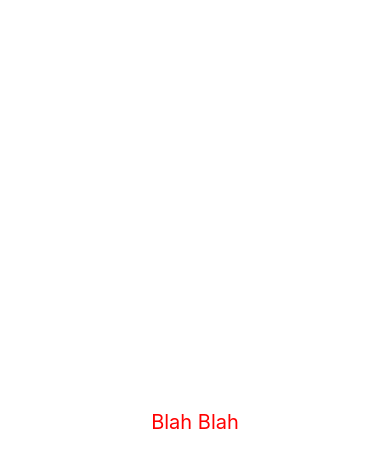
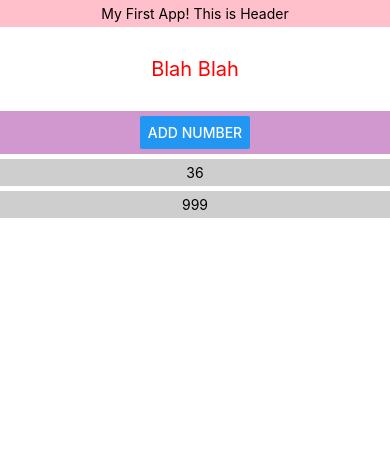
Before and after one commit to dohyunKim12/React-Native, a React Native app: screen / in a window 390 px wide. Shown: the top 468 px of the page. Built offline with nearby package versions, Linux system fonts and the light colour scheme.

Commit message:
Component-Button

```diff
--- a/App.js
+++ b/App.js
@@ -10,21 +10,32 @@ import {green, yellow} from 'color-name';
 import React, {Component} from 'react';
 import {View, Text, StyleSheet} from 'react-native';
 import Header from './src/header';
+import Generator from './src/generator';
+import NumList from './src/numlist';
 
 class App extends Component {
   state = {
     appName: 'My First App',
+    random: [36, 999],
+  };
+
+  onAddRandomNum = () => {
+    alert('add random number!');
   };
 
   render() {
     return (
       <View style={styles.mainView}>
-        {/* <Header name={this.state.appName} /> */}
-        <Text
-          style={styles.mainText}
-          onPress={() => alert('text touch event!')}>
-          Blah Blah
-        </Text>
+        <Header name={this.state.appName} />
+        <View>
+          <Text
+            style={styles.mainText}
+            onPress={() => alert('text touch event!')}>
+            Blah Blah
+          </Text>
+        </View>
+        <Generator add={this.onAddRandomNum} />
+        <NumList num={this.state.random} />
       </View>
     );
   }
@@ -38,7 +49,7 @@ const styles = StyleSheet.create({
     // height: '100%',
     flex: 1, //weight같은 속성.
     alignItems: 'center', //수평정렬
-    justifyContent: 'center', //수직정렬
+    // justifyContent: 'center', //수직정렬
   },
   subView: {
     backgroundColor: 'yellow',
--- /dev/null
+++ b/src/generator.js
@@ -0,0 +1,29 @@
+/**
+ * Sample React Native App
+ * https://github.com/facebook/react-native
+ *
+ * @format
+ * @flow strict-local
+ */
+
+import React from 'react';
+import {View, Text, StyleSheet, Button} from 'react-native';
+
+const Generator = props => {
+  return (
+    <View style={styles.generator}>
+      <Button title="Add Number" onPress={() => props.add()}></Button>
+    </View>
+  );
+};
+
+const styles = StyleSheet.create({
+  generator: {
+    backgroundColor: '#D197CF',
+    alignItems: 'center',
+    padding: 5,
+    width: '100%',
+  },
+});
+
+export default Generator;
--- /dev/null
+++ b/src/numlist.js
@@ -0,0 +1,30 @@
+/**
+ * Sample React Native App
+ * https://github.com/facebook/react-native
+ *
+ * @format
+ * @flow strict-local
+ */
+
+import React from 'react';
+import {View, Text, StyleSheet, Button} from 'react-native';
+
+const NumList = props => {
+  return props.num.map((item, idx) => (
+    <View style={styles.numList} key={idx}>
+      <Text>{item}</Text>
+    </View>
+  ));
+};
+
+const styles = StyleSheet.create({
+  numList: {
+    backgroundColor: '#cecece',
+    alignItems: 'center',
+    padding: 5,
+    width: '100%',
+    marginTop: 5,
+  },
+});
+
+export default NumList;
```
